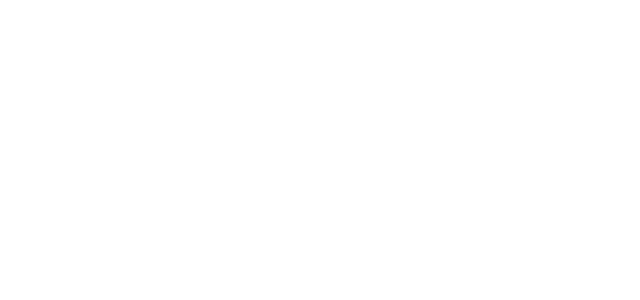
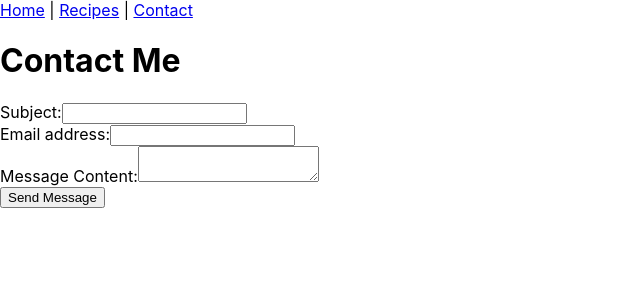
Before and after one commit to sahmaragaev/web-project-2, a React (Create React App) app in the folder client/: page /contact in a window 1280 px wide. Shown: the top 300 px of the page, without its empty margins (0-640 px from the left). Built offline with nearby package versions, Linux system fonts and the light colour scheme.

Commit message:
Add routing and create Home, Recipes, and Contact pages

```diff
--- a/client/src/App.jsx
+++ b/client/src/App.jsx
@@ -1,13 +1,25 @@
-import './App.css';
+import React from 'react'
+import { Routes, Route, Link } from 'react-router-dom'
+import Home from './pages/Home'
+import Recipes from './pages/Recipes'
+import Contact from './pages/Contact'
 
 function App() {
   return (
-    <div className="App">
-      <header className="App-header">
+    <div>
+      <nav>
+        <Link to="/">Home</Link> |{' '}
+        <Link to="/recipes">Recipes</Link> |{' '}
+        <Link to="/contact">Contact</Link>
+      </nav>
 
-      </header>
+      <Routes>
+        <Route path="/" element={<Home />} />
+        <Route path="/recipes" element={<Recipes />} />
+        <Route path="/contact" element={<Contact />} />
+      </Routes>
     </div>
-  );
+  )
 }
 
-export default App;
+export default App
--- /dev/null
+++ b/client/src/pages/Contact.jsx
@@ -0,0 +1,56 @@
+// client/src/pages/Contact.jsx
+import React, { useState } from "react";
+import { sendMessage } from "../services/api";
+
+function Contact() {
+  const [subject, setSubject] = useState("");
+  const [email, setEmail] = useState("");
+  const [content, setContent] = useState("");
+
+  const handleSubmit = async (e) => {
+    e.preventDefault();
+    try {
+      await sendMessage({ subject, email, content });
+      alert("Message sent successfully!");
+      setSubject("");
+      setEmail("");
+      setContent("");
+    } catch (error) {
+      console.error("Error sending message:", error);
+    }
+  };
+
+  return (
+    <div>
+      <h1>Contact Me</h1>
+      <form onSubmit={handleSubmit}>
+        <div>
+          <label>Subject:</label>
+          <input
+            type="text"
+            value={subject}
+            onChange={(e) => setSubject(e.target.value)}
+          />
+        </div>
+        <div>
+          <label>Email address:</label>
+          <input
+            type="email"
+            value={email}
+            onChange={(e) => setEmail(e.target.value)}
+          />
+        </div>
+        <div>
+          <label>Message Content:</label>
+          <textarea
+            value={content}
+            onChange={(e) => setContent(e.target.value)}
+          />
+        </div>
+        <button type="submit">Send Message</button>
+      </form>
+    </div>
+  );
+}
+
+export default Contact;
--- /dev/null
+++ b/client/src/pages/Home.jsx
@@ -0,0 +1,40 @@
+import React from "react";
+
+function Home() {
+  return (
+    <div>
+      <h1>Welcome to the Recipe Manager App</h1>
+      <p>This app allows you to create, view, edit, and delete recipes.</p>
+
+      <h2>Featured Recipe</h2>
+      <div style={{ border: "1px solid #ccc", padding: "1em" }}>
+        <h3>Chocolate Cake</h3>
+        <p>Delicious, rich chocolate cake to satisfy your sweet tooth.</p>
+      </div>
+
+      <h2>My Web & Mobile 1 Projects</h2>
+      <ul>
+        <li>
+          <a
+            href="https://github.com/sahmaragaev/"
+            target="_blank"
+            rel="noreferrer"
+          >
+            Project 1
+          </a>
+        </li>
+        <li>
+          <a
+            href="https://github.com/sahmaragaev/"
+            target="_blank"
+            rel="noreferrer"
+          >
+            Project 2
+          </a>
+        </li>
+      </ul>
+    </div>
+  );
+}
+
+export default Home;
--- /dev/null
+++ b/client/src/pages/Recipes.jsx
@@ -0,0 +1,106 @@
+// client/src/pages/Recipes.jsx
+import React, { useEffect, useState } from "react";
+import RecipeCard from "../components/RecipeCard";
+import RecipeForm from "../components/RecipeForm";
+import SearchBar from "../components/SearchBar";
+import { getAllRecipes } from "../services/api";
+
+function Recipes() {
+  const [recipes, setRecipes] = useState([]);
+  const [showForm, setShowForm] = useState(false);
+  const [searchTerm, setSearchTerm] = useState("");
+  const [filterTag, setFilterTag] = useState("");
+  const [sortType, setSortType] = useState("");
+
+  useEffect(() => {
+    fetchRecipes();
+  }, []);
+
+  async function fetchRecipes() {
+    try {
+      const data = await getAllRecipes();
+      setRecipes(data);
+    } catch (error) {
+      console.error("Error fetching recipes:", error);
+    }
+  }
+
+  const filteredRecipes = recipes.filter((recipe) => {
+    const term = searchTerm.toLowerCase();
+    return (
+      recipe.title.toLowerCase().includes(term) ||
+      recipe.description.toLowerCase().includes(term) ||
+      recipe.ingredients.join(" ").toLowerCase().includes(term)
+    );
+  });
+
+  const tagFilteredRecipes = filterTag
+    ? filteredRecipes.filter((recipe) => recipe.tags.includes(filterTag))
+    : filteredRecipes;
+
+  const sortedRecipes = [...tagFilteredRecipes].sort((a, b) => {
+    switch (sortType) {
+      case "title":
+        return a.title.localeCompare(b.title);
+      case "difficulty":
+        return a.difficulty.localeCompare(b.difficulty);
+      case "lastUpdated":
+        return new Date(b.lastUpdated) - new Date(a.lastUpdated);
+      default:
+        return 0;
+    }
+  });
+
+  return (
+    <div>
+      <h1>Recipes</h1>
+      <button onClick={() => setShowForm(!showForm)}>
+        {showForm ? "Close" : "Create New Recipe"}
+      </button>
+
+      {showForm && (
+        <RecipeForm
+          onRecipeCreated={fetchRecipes}
+          onClose={() => setShowForm(false)}
+        />
+      )}
+
+      <SearchBar value={searchTerm} onChange={setSearchTerm} />
+
+      <div>
+        <label>Filter by tag:</label>
+        <select
+          value={filterTag}
+          onChange={(e) => setFilterTag(e.target.value)}
+        >
+          <option value="">All</option>
+          <option value="Dessert">Dessert</option>
+          <option value="Vegetarian">Vegetarian</option>
+          <option value="Quick Meal">Quick Meal</option>
+        </select>
+      </div>
+
+      <div>
+        <label>Sort by:</label>
+        <select value={sortType} onChange={(e) => setSortType(e.target.value)}>
+          <option value="">None</option>
+          <option value="title">Title</option>
+          <option value="difficulty">Difficulty</option>
+        </select>
+      </div>
+
+      <div style={{ display: "flex", flexWrap: "wrap", gap: "1em" }}>
+        {sortedRecipes.map((recipe) => (
+          <RecipeCard
+            key={recipe.id}
+            recipe={recipe}
+            onDelete={fetchRecipes}
+            onEdit={fetchRecipes}
+          />
+        ))}
+      </div>
+    </div>
+  );
+}
+
+export default Recipes;
```
